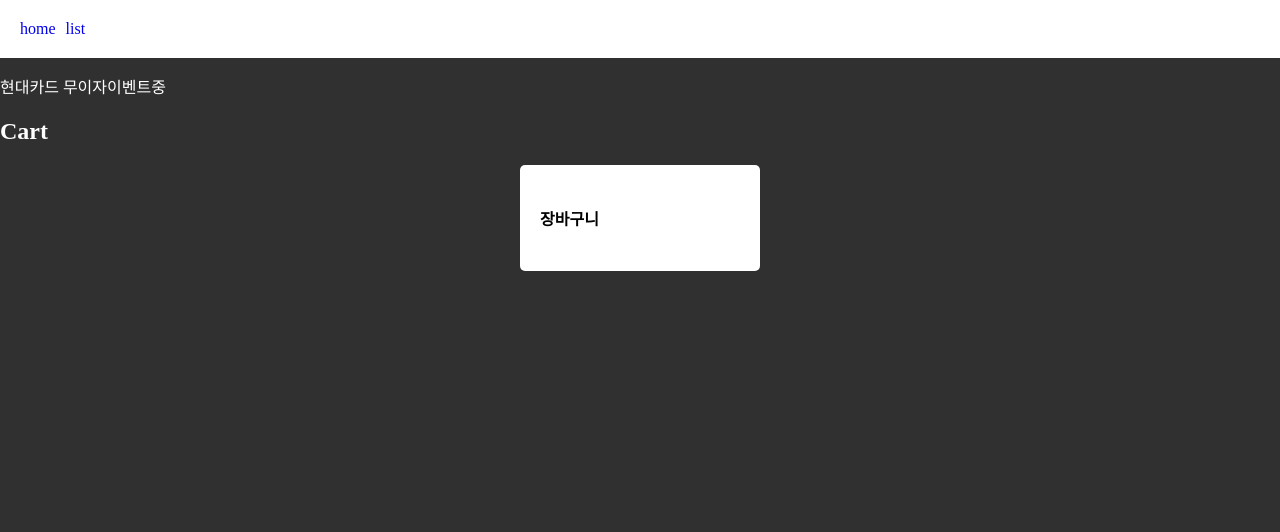
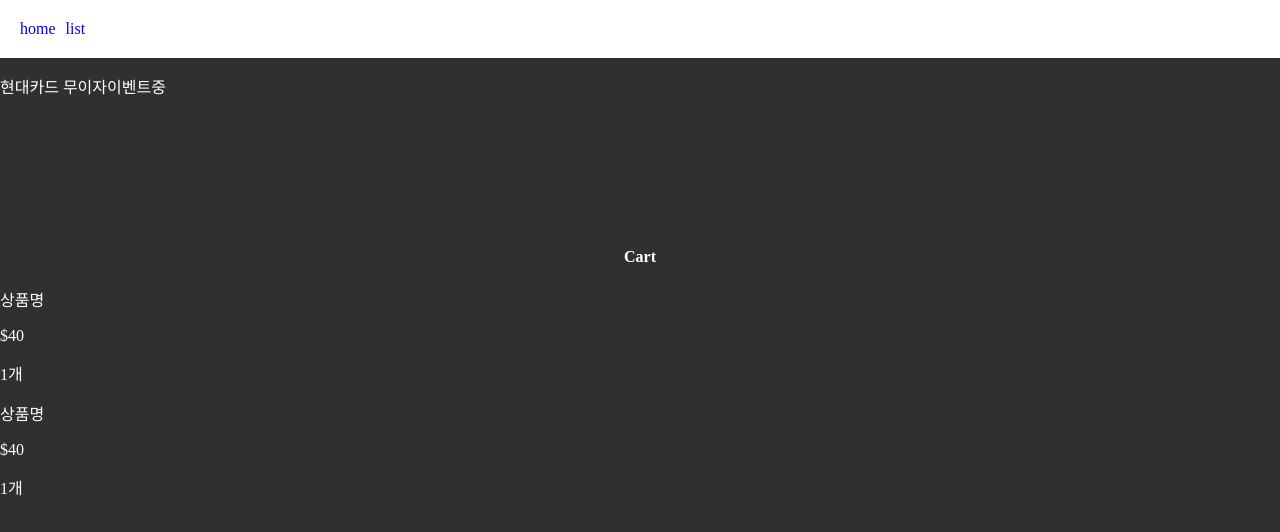
Before and after one commit to hodokim/fresh, a Next.js app: page /cart in a window 1280 px wide. Shown: the top 532 px of the page. Built offline with nearby package versions, Linux system fonts and the light colour scheme.

Commit message:
반복문(map)을 활용하여 html 태그 그리기

```diff
--- a/app/cart/page.js
+++ b/app/cart/page.js
@@ -1,10 +1,17 @@
 export default function Cart() {
-    return (
-        <div>
-            <h2>Cart</h2>
-            <div className="food">
-                <h4>장바구니</h4>
-            </div>
-        </div>
-    )
+  return (
+    <div>
+      <h4 className="title">Cart</h4>
+      <div className="cart-item">
+        <p>상품명</p>
+        <p>$40</p>
+        <p>1개</p>
+      </div>
+      <div className="cart-item">
+        <p>상품명</p>
+        <p>$40</p>
+        <p>1개</p>
+      </div>
+    </div>
+  );
 }
```
